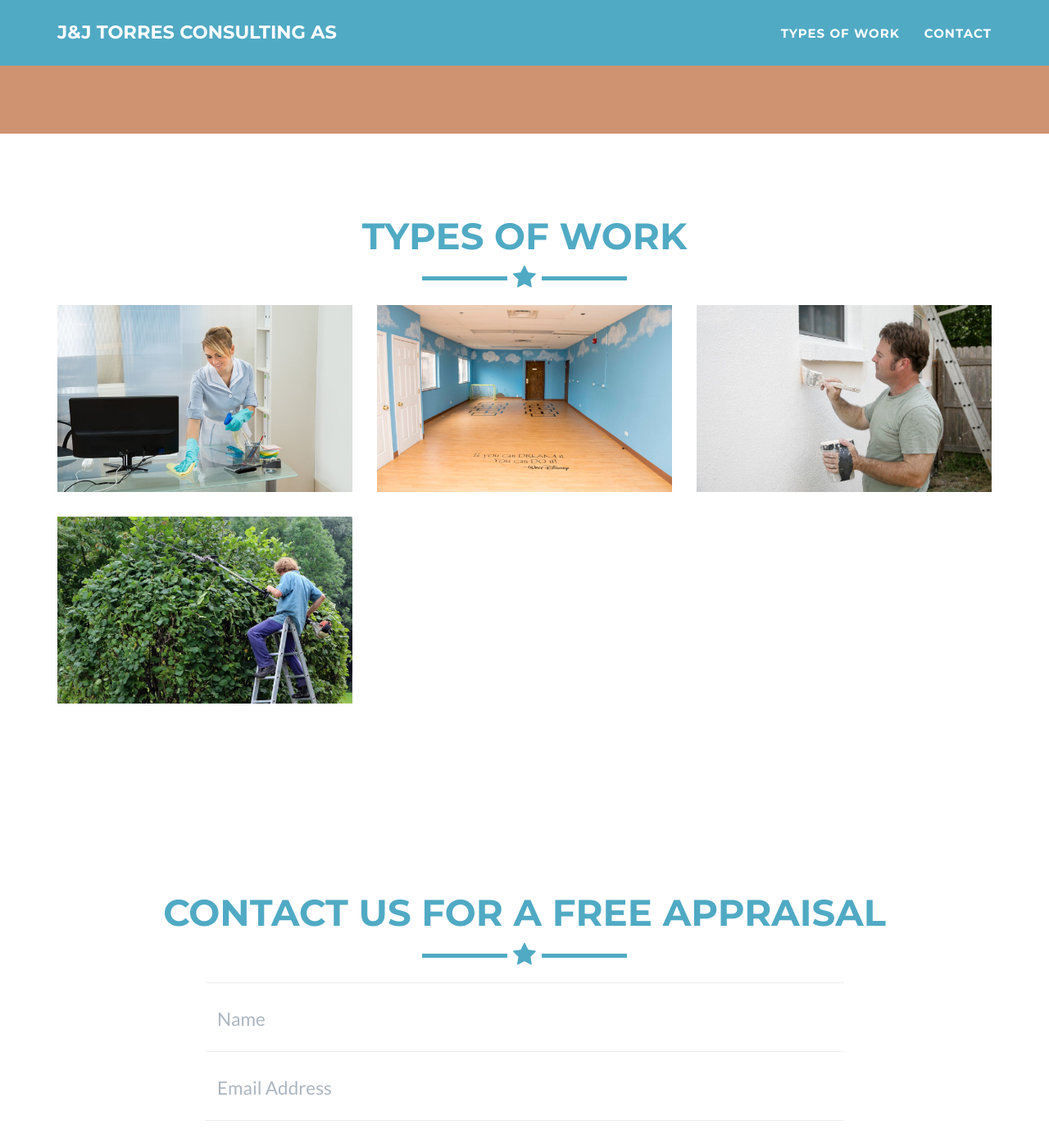
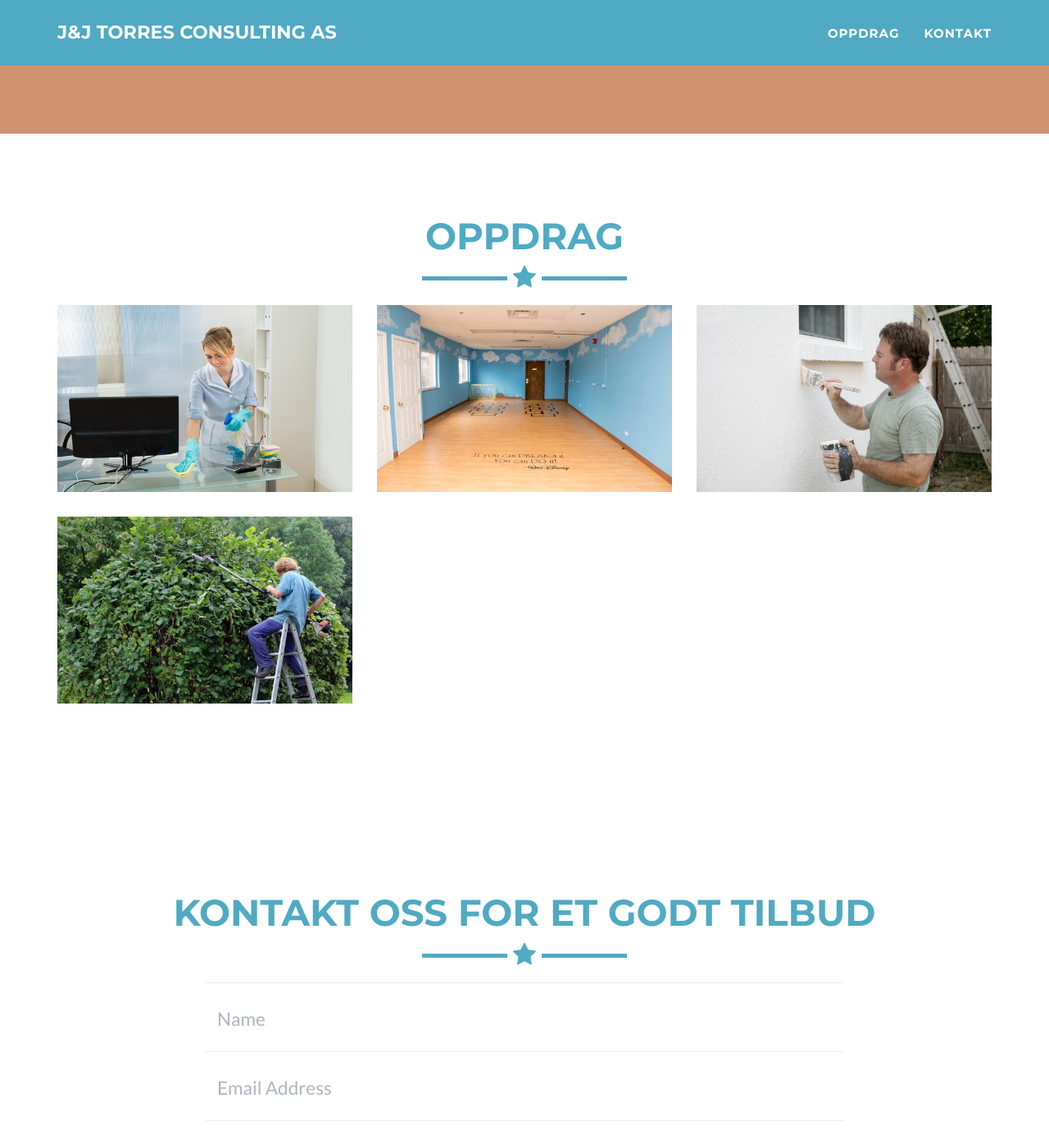
Before and after one commit to jandjtorres/jandjtorres.github.io, a Jekyll site: the page built from index.html, in a window 1280 px wide and 1400 px high, scrolled down 664 px. Shown: the whole window at 82% size. Built offline with Jekyll 4.4.1, drawn with Linux system fonts in a browser that asks for light colours.

Commit message:
Norwegian

```diff
--- a/_includes/contact_disqus.html
+++ b/_includes/contact_disqus.html
@@ -3,7 +3,7 @@
        <div class="container">
            <div class="row">
                <div class="col-lg-12 text-center">
-                   <h2>Contact us for a free appraisal</h2>
+                   <h2>Kontakt oss for et godt tilbud</h2>
                    <hr class="star-primary">
                </div>
            </div>
--- a/_includes/contact_static.html
+++ b/_includes/contact_static.html
@@ -3,7 +3,7 @@
 	<div class="container">
 		<div class="row">
 			<div class="col-lg-12 text-center">
-				<h2>Contact us for a free appraisal</h2>
+				<h2>Kontakt oss for et godt tilbud</h2>
 				<hr class="star-primary">
 			</div>
 		</div>
--- a/_includes/nav.html
+++ b/_includes/nav.html
@@ -19,10 +19,10 @@
                         <a href="#page-top"></a>
                     </li>
                     <li class="page-scroll">
-                        <a href="#portfolio">Types of work</a>
+                        <a href="#portfolio">Oppdrag</a>
                     </li>
                     <li class="page-scroll">
-                        <a href="#contact">Contact</a>
+                        <a href="#contact">Kontakt</a>
                     </li>
                 </ul>
             </div>
--- a/_includes/portfolio_grid.html
+++ b/_includes/portfolio_grid.html
@@ -4,7 +4,7 @@
         <div class="container">
             <div class="row">
                 <div class="col-lg-12 text-center">
-                    <h2>Types of work</h2>
+                    <h2>Oppdrag</h2>
                     <hr class="star-primary">
                 </div>
             </div>
```
Also changed, not shown: _includes/contact.html (+5 -5 lines).
